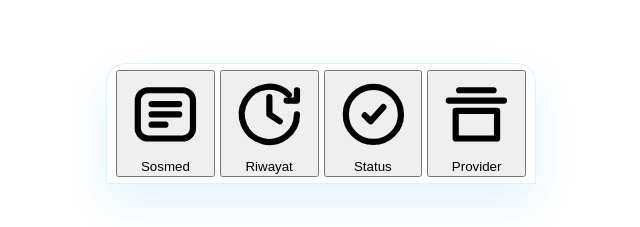
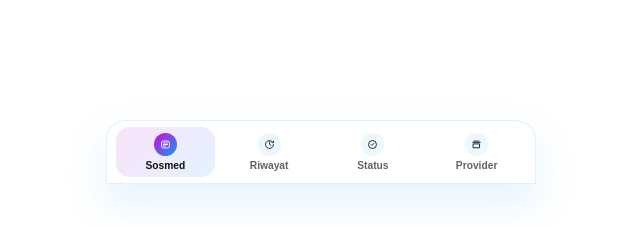
Before and after one commit to Putrigmoyy/Putrigmoyy, a Next.js app: page /social-media in a window 1280 px wide. Shown: the part 616-843 px from the top of the page, without its empty margins (319-959 px from the left). Built offline with nearby package versions, Linux system fonts and the light colour scheme; no server answers.

Commit message:
Align social media nav with Apprem theme

```diff
--- a/app/social-media/social-media-browser.tsx
+++ b/app/social-media/social-media-browser.tsx
@@ -99,31 +99,31 @@ function SocialNavGlyph({ type }: { type: SocialTab }) {
   if (type === 'sosmed') {
     return (
       <svg viewBox="0 0 24 24" aria-hidden="true">
-        <rect x="4" y="5" width="16" height="14" rx="3" fill="none" stroke="currentColor" strokeWidth="1.8" />
-        <path d="M8 9h8M8 12h8M8 15h4" fill="none" stroke="currentColor" strokeLinecap="round" strokeWidth="1.8" />
+        <rect x="4.75" y="5.5" width="14.5" height="13" rx="3.5" fill="none" stroke="currentColor" strokeWidth="1.6" />
+        <path d="M8.1 9.15h7.8M8.1 12h7.8M8.1 14.85h4.35" fill="none" stroke="currentColor" strokeLinecap="round" strokeWidth="1.6" />
       </svg>
     );
   }
   if (type === 'riwayat') {
     return (
       <svg viewBox="0 0 24 24" aria-hidden="true">
-        <path d="M12 7v5l3 2" fill="none" stroke="currentColor" strokeLinecap="round" strokeLinejoin="round" strokeWidth="1.8" />
-        <path d="M20 12a8 8 0 1 1-2.34-5.66" fill="none" stroke="currentColor" strokeLinecap="round" strokeLinejoin="round" strokeWidth="1.8" />
-        <path d="M20 5v3h-3" fill="none" stroke="currentColor" strokeLinecap="round" strokeLinejoin="round" strokeWidth="1.8" />
+        <path d="M12 7.4v4.45l2.6 1.7" fill="none" stroke="currentColor" strokeLinecap="round" strokeLinejoin="round" strokeWidth="1.6" />
+        <path d="M19.3 12a7.3 7.3 0 1 1-2.2-5.2" fill="none" stroke="currentColor" strokeLinecap="round" strokeLinejoin="round" strokeWidth="1.6" />
+        <path d="M19.35 5.65v2.85H16.5" fill="none" stroke="currentColor" strokeLinecap="round" strokeLinejoin="round" strokeWidth="1.6" />
       </svg>
     );
   }
   if (type === 'status') {
     return (
       <svg viewBox="0 0 24 24" aria-hidden="true">
-        <circle cx="12" cy="12" r="8" fill="none" stroke="currentColor" strokeWidth="1.8" />
-        <path d="M9.5 12.3l1.7 1.7 3.7-4.1" fill="none" stroke="currentColor" strokeLinecap="round" strokeLinejoin="round" strokeWidth="1.8" />
+        <circle cx="12" cy="12" r="7.35" fill="none" stroke="currentColor" strokeWidth="1.6" />
+        <path d="M9.45 12.2l1.7 1.72 3.55-3.95" fill="none" stroke="currentColor" strokeLinecap="round" strokeLinejoin="round" strokeWidth="1.6" />
       </svg>
     );
   }
   return (
     <svg viewBox="0 0 24 24" aria-hidden="true">
-      <path d="M4 8h16M7 5h10M6 11h12v8H6z" fill="none" stroke="currentColor" strokeLinecap="round" strokeLinejoin="round" strokeWidth="1.8" />
+      <path d="M5 8.1h14M7.3 5.7h9.4M6.4 10.85h11.2v7.2H6.4z" fill="none" stroke="currentColor" strokeLinecap="round" strokeLinejoin="round" strokeWidth="1.6" />
     </svg>
   );
 }
@@ -744,10 +744,10 @@ export function SocialMediaBrowser({ profile, providerMeta, services, categories
             <button
               key={tab}
               type="button"
-              className={activeTab === tab ? 'apk-app-bottom-tab apk-app-bottom-tab--active' : 'apk-app-bottom-tab'}
+              className={activeTab === tab ? 'apk-app-nav-item apk-app-nav-item--active' : 'apk-app-nav-item'}
               onClick={() => setActiveTab(tab)}
             >
-              <span className="apk-app-bottom-icon">
+              <span className="apk-app-nav-icon">
                 <SocialNavGlyph type={tab} />
               </span>
               <span>{label}</span>
```
